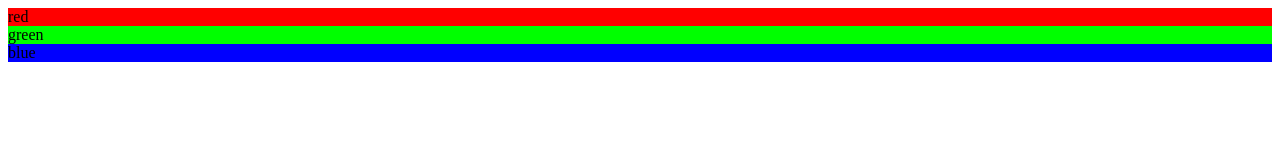
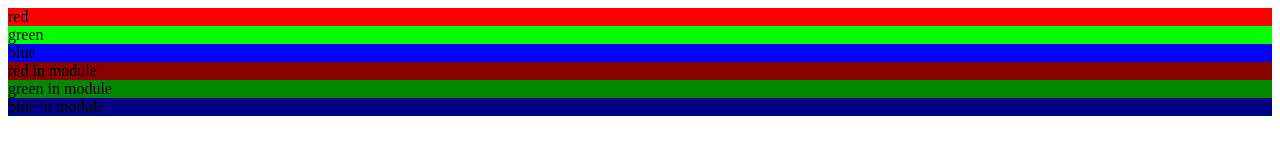
Before and after one commit to thatseeyou/css3-examples, a website: page docs/customproperty.html in a window 1280 px wide. Drawn offline with Linux system fonts and the light colour scheme.

Commit message:
add module

```diff
--- a/docs/customproperty.html
+++ b/docs/customproperty.html
@@ -6,10 +6,22 @@
         <meta name="viewport" content="width=device-width, initial-scale=1">
         <link href="customproperty/variables.css" rel="stylesheet">
         <link href="customproperty/style.css" rel="stylesheet">
+        <style>
+            .module {
+                --red: #800;
+                --green: #080;
+                --blue: #008;
+            }
+        </style>
     </head>
     <body>
         <div class="red">red</div>
         <div class="green">green</div>
         <div class="blue">blue</div>
+        <div class="module">
+            <div class="red">red in module</div>
+            <div class="green">green in module</div>
+            <div class="blue">blue in module</div>
+        <div>
     </body>
 </html>
```
